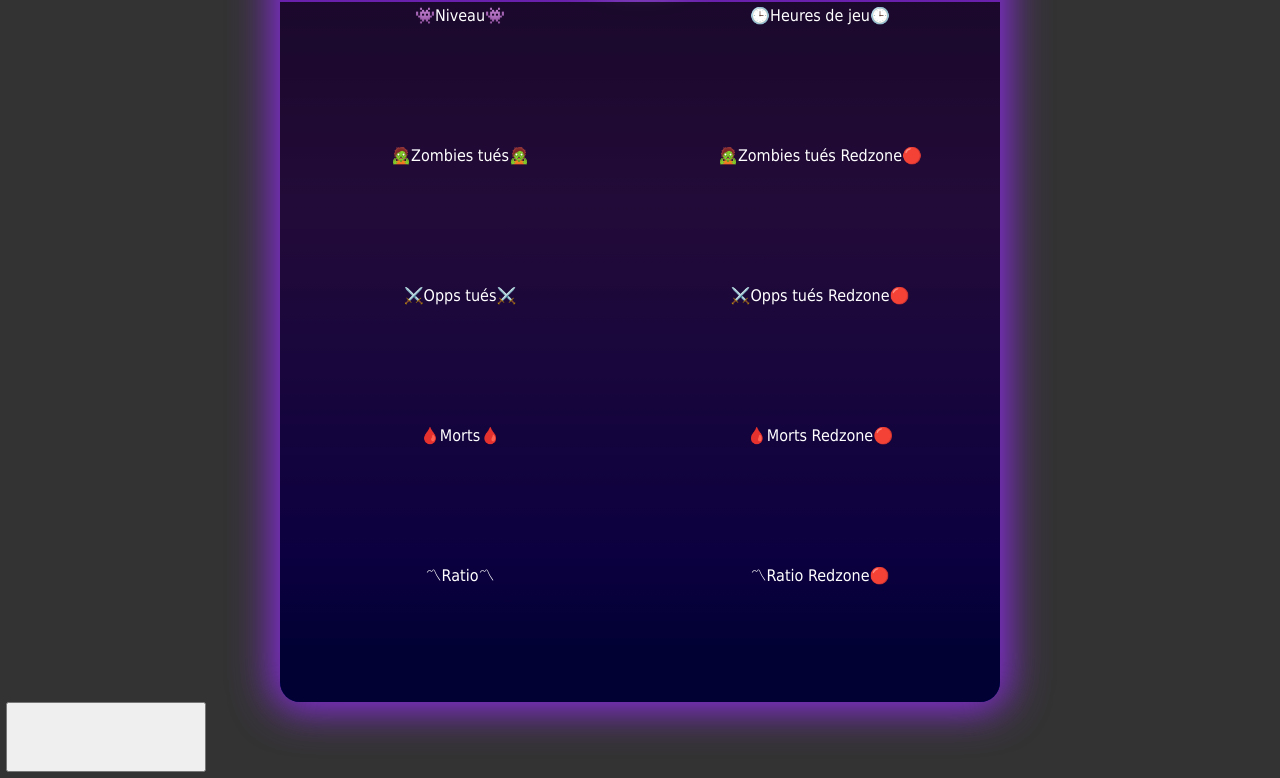
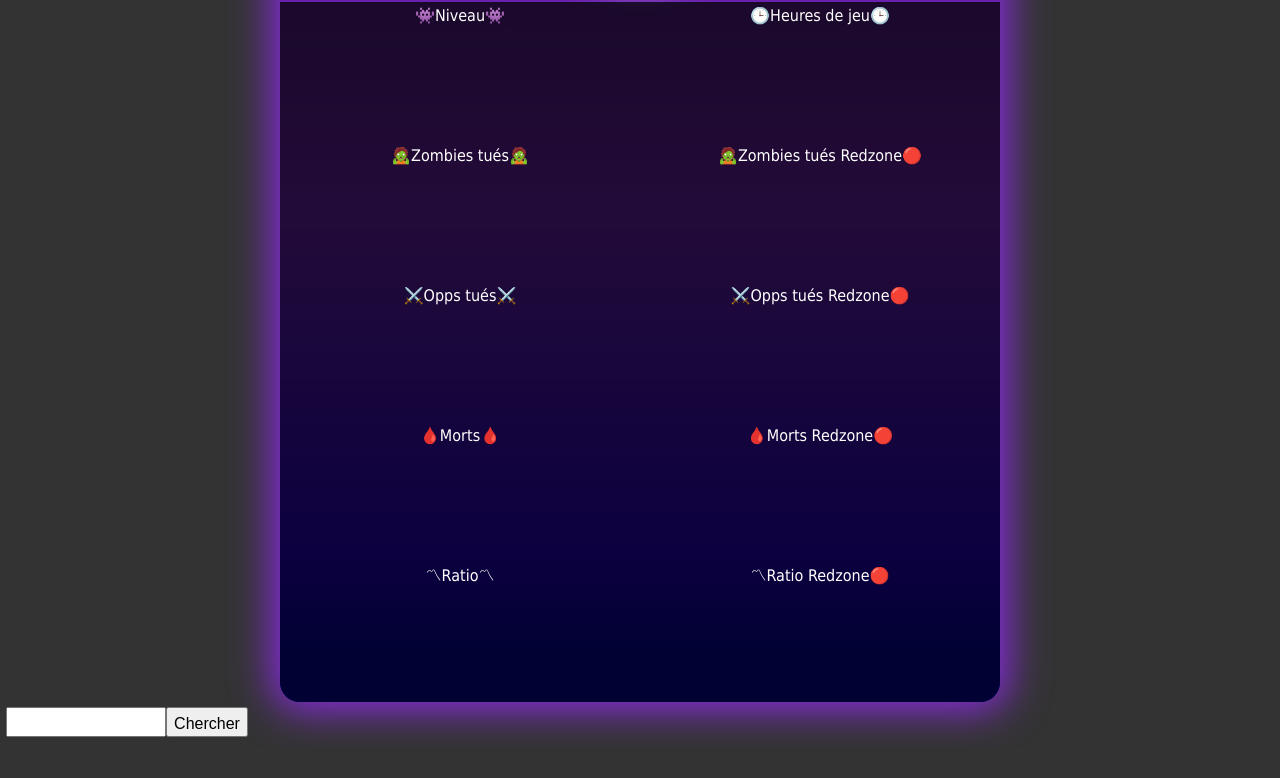
Before and after one commit to edn0/extinction_stats_cards, a plain HTML site: page index.html in a window 1280 px wide. Shown: the part 284-1062 px from the top of the page. After the commit the page ends 1032 px from the top, so only its background shows below. Drawn offline with Linux system fonts and the light colour scheme; no server answers.

Commit message:
recherche par barre de recherche, besoin de style

```diff
--- a/index.html
+++ b/index.html
@@ -73,7 +73,10 @@
                 </div>
             </div>
         </div>
-        <button id="search_btn" onclick="display_data"></button>
+        <div style="display: flex; align-items: center; width: 300px; height: 40px;">
+            <input type="text" id="user_id" style="height: 30px; width: 160;"/>
+            <button id="search_btn" onclick="display_data()">Chercher</button>
+        </div>
 </body>
 
 <script src="script.js"></script>
--- a/script.js
+++ b/script.js
@@ -4,7 +4,8 @@ let stats = null;
 
 async function display_data() {
 
-    const fetched_data = await get_extinction_data("304629682769494026")
+    let discord_id = document.querySelector("#user_id").value;
+    const fetched_data = await get_extinction_data(discord_id)
 
     stats = {
 
@@ -43,7 +44,7 @@ async function get_extinction_data(user) {
 
     url = "https://api.gtaliferp.fr:8443/v1/extinction/profiles/discord/" + user
 
-    let response = await fetch("https://api.gtaliferp.fr:8443/v1/extinction/profiles/discord/304629682769494026", {
+    let response = await fetch(url, {
         "referrerPolicy": "strict-origin-when-cross-origin",
         "body": null,
         "method": "GET"
@@ -56,4 +57,3 @@ async function get_extinction_data(user) {
     return data
 
 }
-display_data()
--- a/style.css
+++ b/style.css
@@ -41,8 +41,8 @@ body {
 }
 
 #search_btn {
-    width: 200px;
-    height: 70px;
+    width: 82px;
+    height: 30px;
 }
 
 
```
